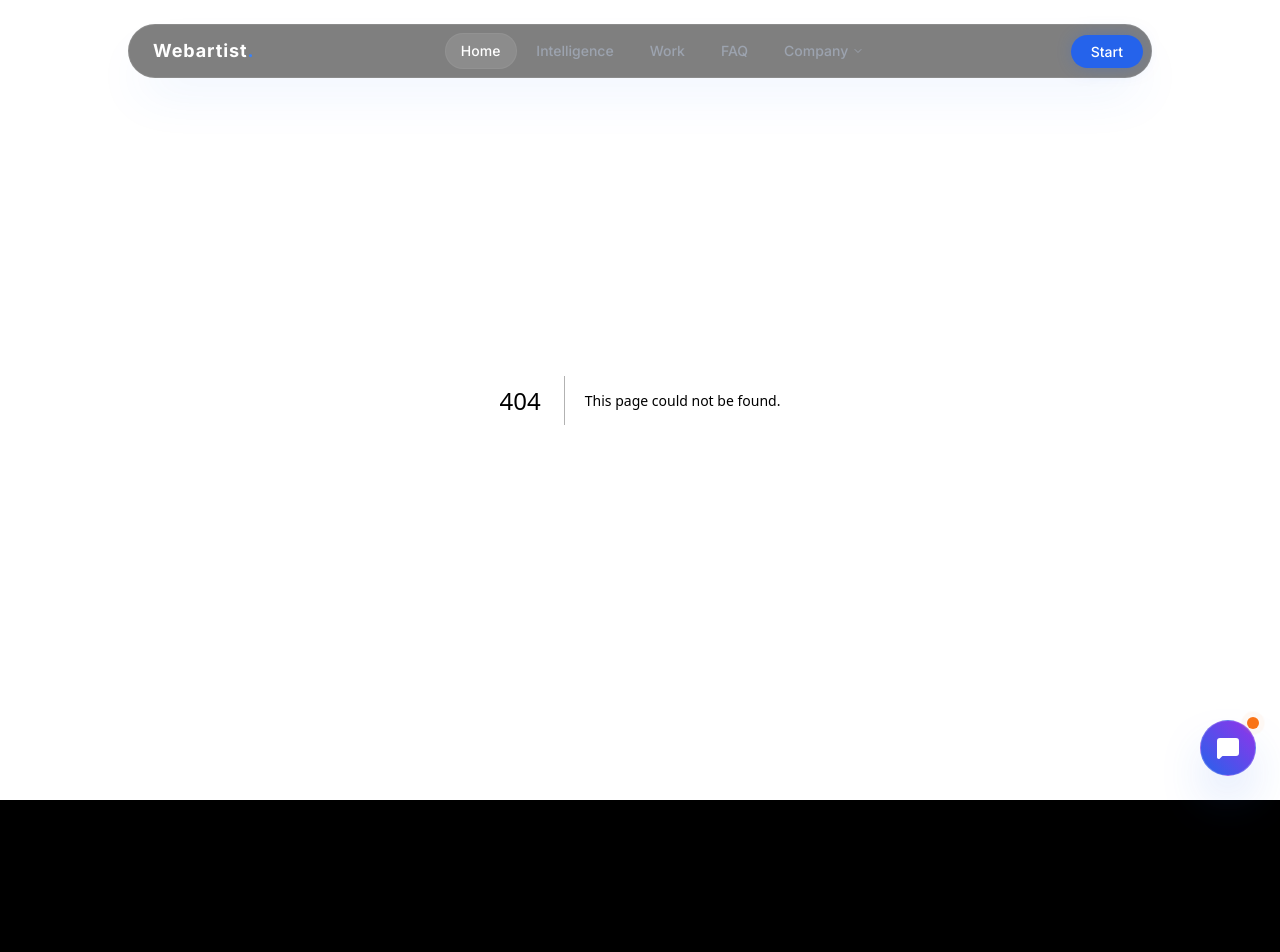
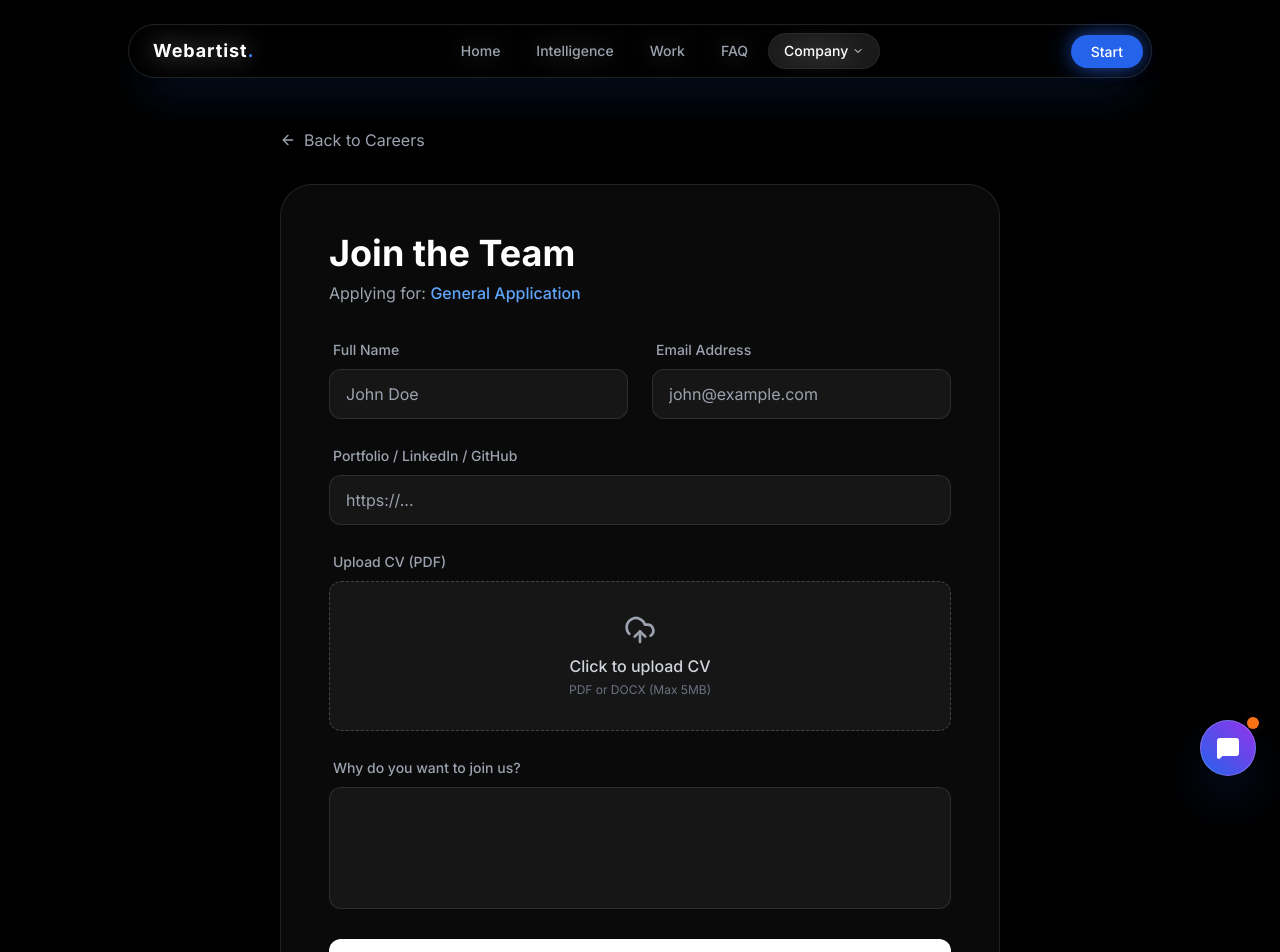
Before and after one commit to rajicodez/Webartist, a Next.js app: page /apply in a window 1280 px wide. Before the commit this address had no page. Shown: the top 952 px of the page. Before the commit the page ends 800 px from the top, so only its background shows below. Built offline with nearby package versions, Linux system fonts and the light colour scheme.

Commit message:
apply fixed

```diff
--- /dev/null
+++ b/app/apply/page.tsx
@@ -0,0 +1,171 @@
+"use client";
+import { useState, Suspense } from "react";
+import { useSearchParams } from "next/navigation";
+import { motion } from "framer-motion";
+import { UploadCloud, Send, CheckCircle, Loader2, FileText, ArrowLeft } from "lucide-react";
+import Link from "next/link";
+// 👇 FIX: Changed from "@/" to relative path to match your other files
+import Navbar from "../../components/Navbar";
+
+function ApplyForm() {
+  const searchParams = useSearchParams();
+  const role = searchParams.get("role") || "General Application";
+
+  const [status, setStatus] = useState<"idle" | "submitting" | "success" | "error">("idle");
+  const [fileName, setFileName] = useState<string | null>(null);
+
+  const handleFileChange = (e: React.ChangeEvent<HTMLInputElement>) => {
+    if (e.target.files && e.target.files[0]) {
+      setFileName(e.target.files[0].name);
+    }
+  };
+
+  async function handleSubmit(e: React.FormEvent<HTMLFormElement>) {
+    e.preventDefault();
+    setStatus("submitting");
+
+    const formData = new FormData(e.currentTarget);
+    // ⚠️ REPLACE WITH YOUR ACTUAL WEB3FORMS ACCESS KEY
+    formData.append("access_key", "YOUR-ACCESS-KEY-HERE");
+    formData.append("subject", `New Job Application: ${role}`);
+
+    try {
+      const response = await fetch("https://api.web3forms.com/submit", {
+        method: "POST",
+        body: formData,
+      });
+
+      const data = await response.json();
+      if (data.success) {
+        setStatus("success");
+      } else {
+        setStatus("error");
+      }
+    } catch (err) {
+      setStatus("error");
+    }
+  }
+
+  if (status === "success") {
+    return (
+      <div className="min-h-screen bg-black flex items-center justify-center px-6">
+        <motion.div
+          initial={{ opacity: 0, scale: 0.9 }}
+          animate={{ opacity: 1, scale: 1 }}
+          className="max-w-lg w-full bg-[#0A0A0A] border border-white/10 p-12 rounded-[2.5rem] text-center"
+        >
+          <div className="w-20 h-20 bg-green-500/20 rounded-full flex items-center justify-center mx-auto mb-6 text-green-500">
+            <CheckCircle className="w-10 h-10" />
+          </div>
+          <h3 className="text-3xl font-bold text-white mb-4">Application Sent!</h3>
+          <p className="text-gray-400 mb-8">
+            Thanks for applying to Webartist. We will review your CV and get back to you soon.
+          </p>
+          <Link href="/careers" className="text-blue-400 hover:text-white transition-colors">
+            Return to Careers
+          </Link>
+        </motion.div>
+      </div>
+    );
+  }
+
+  return (
+    <div className="min-h-screen bg-black text-white selection:bg-blue-500/30">
+      <Navbar />
+
+      <div className="max-w-3xl mx-auto px-6 pt-32 pb-20">
+
+        <Link href="/careers" className="inline-flex items-center text-gray-400 hover:text-white mb-8 transition-colors">
+           <ArrowLeft size={16} className="mr-2" /> Back to Careers
+        </Link>
+
+        <motion.div
+          initial={{ opacity: 0, y: 20 }}
+          animate={{ opacity: 1, y: 0 }}
+          className="bg-[#0A0A0A] border border-white/10 p-8 md:p-12 rounded-[2rem]"
+        >
+          <h1 className="text-3xl md:text-4xl font-bold mb-2">Join the Team</h1>
+          <p className="text-gray-400 mb-8">Applying for: <span className="text-blue-400 font-medium">{role}</span></p>
+
+          <form onSubmit={handleSubmit} className="space-y-6">
+
+            <input type="hidden" name="position" value={role} />
+
+            {/* Name & Email */}
+            <div className="grid grid-cols-1 md:grid-cols-2 gap-6">
+              <div className="space-y-2">
+                <label className="text-sm font-medium text-gray-400 ml-1">Full Name</label>
+                <input required type="text" name="name" placeholder="John Doe" className="w-full bg-white/5 border border-white/10 rounded-xl px-4 py-3 text-white focus:outline-none focus:border-blue-500 transition-all" />
+              </div>
+              <div className="space-y-2">
+                <label className="text-sm font-medium text-gray-400 ml-1">Email Address</label>
+                <input required type="email" name="email" placeholder="john@example.com" className="w-full bg-white/5 border border-white/10 rounded-xl px-4 py-3 text-white focus:outline-none focus:border-blue-500 transition-all" />
+              </div>
+            </div>
+
+            {/* Portfolio Link */}
+            <div className="space-y-2">
+              <label className="text-sm font-medium text-gray-400 ml-1">Portfolio / LinkedIn / GitHub</label>
+              <input type="url" name="portfolio" placeholder="https://..." className="w-full bg-white/5 border border-white/10 rounded-xl px-4 py-3 text-white focus:outline-none focus:border-blue-500 transition-all" />
+            </div>
+
+            {/* CV Upload Area */}
+            <div className="space-y-2">
+              <label className="text-sm font-medium text-gray-400 ml-1">Upload CV (PDF)</label>
+              <div className="relative group">
+                <input
+                  type="file"
+                  name="attachment"
+                  accept=".pdf,.doc,.docx"
+                  required
+                  onChange={handleFileChange}
+                  className="absolute inset-0 w-full h-full opacity-0 cursor-pointer z-10"
+                />
+                <div className="w-full bg-white/5 border border-dashed border-white/20 rounded-xl p-8 flex flex-col items-center justify-center group-hover:bg-white/10 group-hover:border-blue-500/50 transition-all">
+                  {fileName ? (
+                    <>
+                      <FileText className="w-8 h-8 text-blue-400 mb-2" />
+                      <span className="text-white font-medium">{fileName}</span>
+                      <span className="text-xs text-green-400 mt-1">Ready to upload</span>
+                    </>
+                  ) : (
+                    <>
+                      <UploadCloud className="w-8 h-8 text-gray-400 mb-2 group-hover:text-white transition-colors" />
+                      <span className="text-gray-300 font-medium">Click to upload CV</span>
+                      <span className="text-xs text-gray-500 mt-1">PDF or DOCX (Max 5MB)</span>
+                    </>
+                  )}
+                </div>
+              </div>
+            </div>
+
+            {/* Message */}
+            <div className="space-y-2">
+              <label className="text-sm font-medium text-gray-400 ml-1">Why do you want to join us?</label>
+              <textarea required name="message" rows={4} className="w-full bg-white/5 border border-white/10 rounded-xl px-4 py-3 text-white focus:outline-none focus:border-blue-500 transition-all resize-none" />
+            </div>
+
+            <button
+              type="submit"
+              disabled={status === "submitting"}
+              className="w-full bg-white text-black font-bold py-4 rounded-xl hover:bg-gray-200 transition-all flex items-center justify-center gap-2"
+            >
+              {status === "submitting" ? <Loader2 className="animate-spin" /> : <>Submit Application <Send size={18} /></>}
+            </button>
+
+            {status === "error" && <p className="text-red-400 text-center text-sm">Something went wrong. Please try again.</p>}
+          </form>
+        </motion.div>
+      </div>
+    </div>
+  );
+}
+
+// Wrap in Suspense for Next.js build safety
+export default function Page() {
+  return (
+    <Suspense fallback={<div className="min-h-screen bg-black flex items-center justify-center text-white">Loading...</div>}>
+      <ApplyForm />
+    </Suspense>
+  );
+}
--- a/app/careers/page.tsx
+++ b/app/careers/page.tsx
@@ -4,6 +4,7 @@ import Navbar from "../../components/Navbar";
 import Footer from "../../components/Footer";
 import { TrendingUp, Users, Globe, Layers, Shuffle, Heart } from "lucide-react";
 import { motion } from "framer-motion";
+import Link from "next/link";
 
 export default function CareersPage() {
 
@@ -123,8 +124,11 @@ export default function CareersPage() {
 
           <div className="grid gap-6">
 
-            {/* Job Card 1 */}
-            <div className="p-8 rounded-3xl bg-white/5 border border-white/10 hover:border-blue-500/50 transition-colors group cursor-pointer">
+            {/* Job Card 1 - NOW CLICKABLE */}
+            <Link
+              href="/apply?role=AI Engineer Intern"
+              className="block p-8 rounded-3xl bg-white/5 border border-white/10 hover:border-blue-500/50 transition-colors group cursor-pointer"
+            >
               <div className="flex justify-between items-start mb-4">
                 <div>
                   <h3 className="text-2xl font-bold text-white group-hover:text-blue-400 transition-colors">AI Engineer Intern</h3>
@@ -135,7 +139,7 @@ export default function CareersPage() {
               <p className="text-gray-400">
                 Work with LLMs, RAG pipelines, and Python to build intelligent chatbot agents for our clients.
               </p>
-            </div>
+            </Link>
 
             {/* Job Card 2 */}
             <div className="p-8 rounded-3xl bg-white/5 border border-white/10 hover:border-blue-500/50 transition-colors group cursor-pointer opacity-75">
--- a/components/Founders.tsx
+++ b/components/Founders.tsx
@@ -30,7 +30,7 @@ const founders = [
 export default function Founders() {
   return (
     // FIX 1: Added 'overflow-hidden' back to prevent horizontal scrolling
-    <section className="py-32 bg-black relative overflow-hidden">
+    <section className="py-12 bg-black relative overflow-hidden">
 
       {/* Background Decor */}
       <div className="absolute top-0 left-1/2 -translate-x-1/2 w-full h-full max-w-7xl opacity-30 pointer-events-none">
--- a/components/Navbar.tsx
+++ b/components/Navbar.tsx
@@ -18,7 +18,7 @@ export default function Navbar() {
   useEffect(() => {
     setIsMobileMenuOpen(false);
 
-    if (pathname === "/team" || pathname === "/careers" || pathname === "/about" || pathname === "/contact") {
+    if (pathname === "/team" || pathname === "/careers" || pathname === "/about" || pathname === "/contact" || pathname === "/apply") {
       setActiveTab("Company");
       setIsDropdownOpen(false);
     } else if (pathname === "/") {
```
